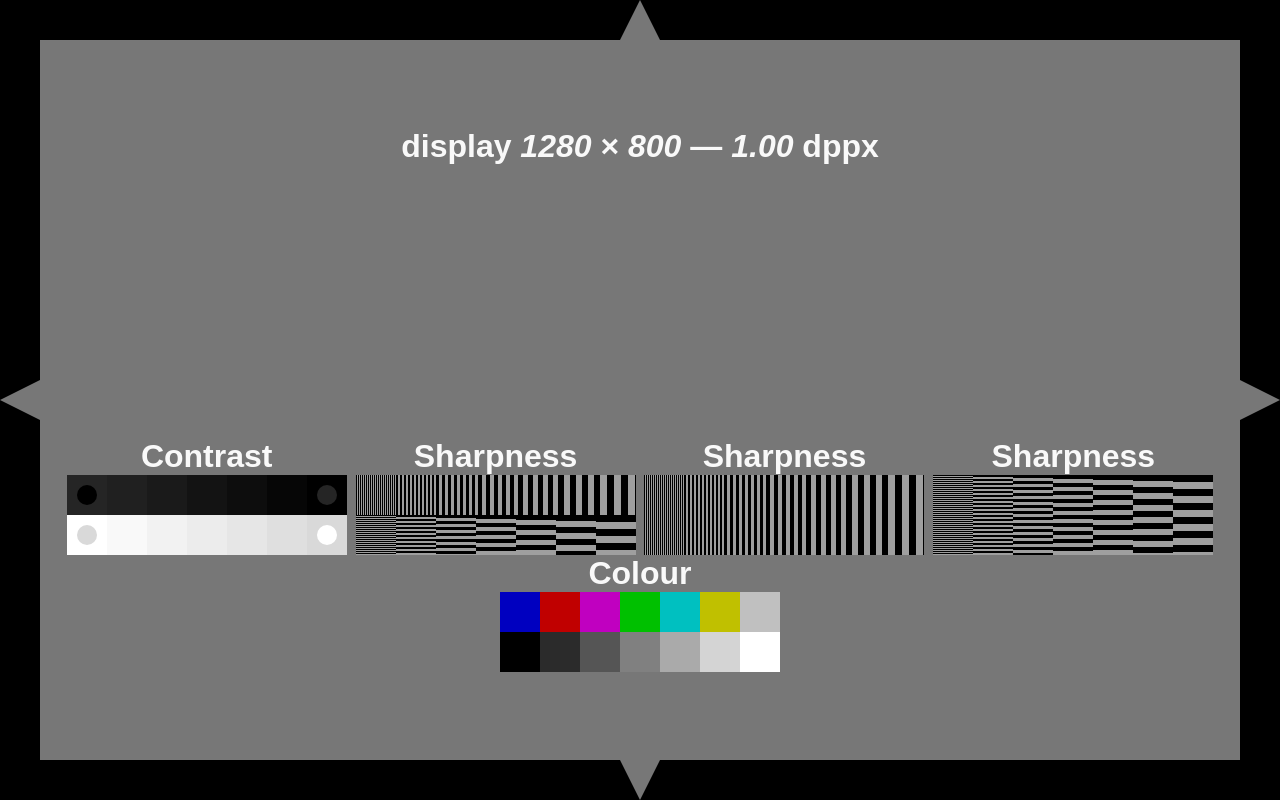
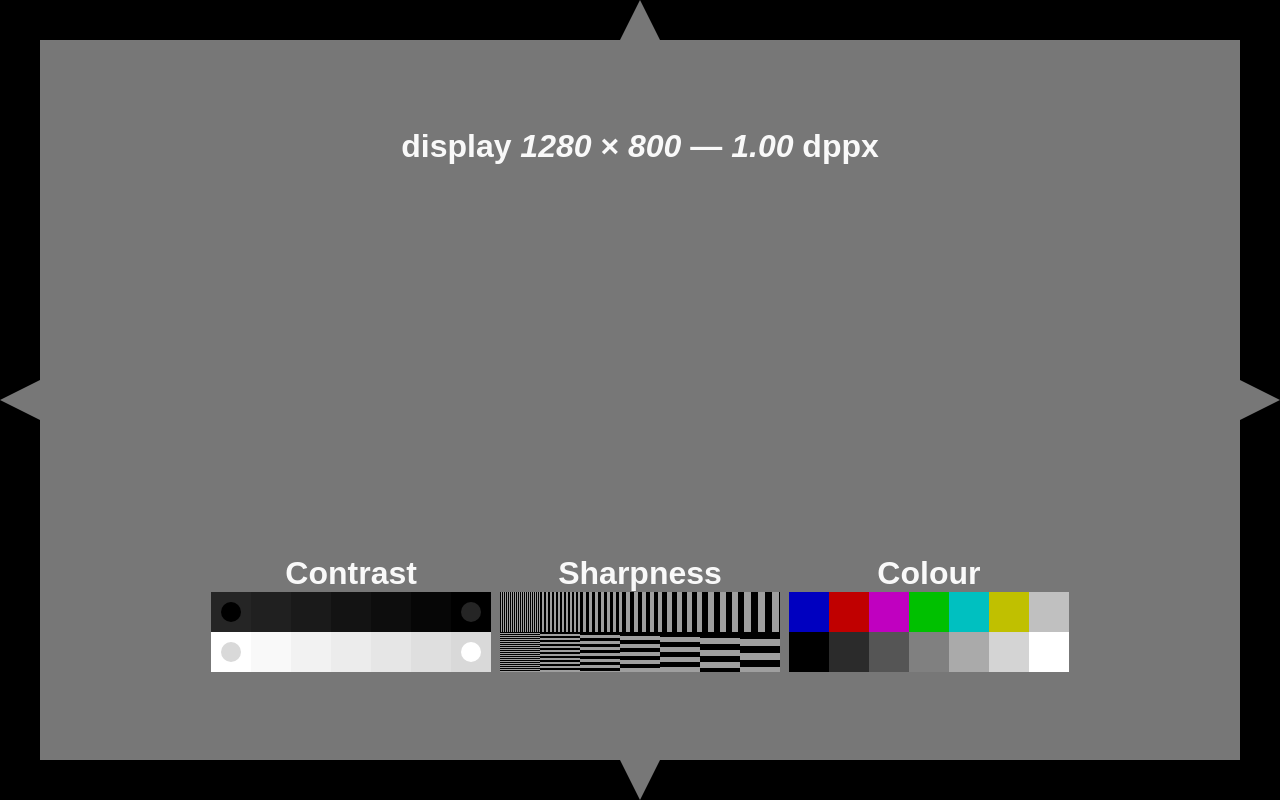
Before and after one commit to dascritch/testcard.html, a plain HTML site: page index.html in a window 1280 px wide. Drawn offline with Linux system fonts and the light colour scheme.

Commit message:
Cleanse : now sharpness both (h+v) by default

```diff
--- a/index.html
+++ b/index.html
@@ -10,7 +10,7 @@
 	<script type="text/json">
 	{
 		"default" : {
-			"charts" : ["contrast" , "sharpnessh" , "sharpnessv" , "sharpness"  , "colour"]
+			"charts" : ["contrast", "sharpness"  , "colour"]
 		},
 		"scenes" : [
 			{
--- a/testcard.js
+++ b/testcard.js
@@ -9,10 +9,10 @@
 	var TC = {
 		defaults : {
 			back		: '#777777',
-			charts		: ['contrast', 'sharpnessh', 'colour'],
+			charts		: ['contrast', 'sharpness', 'colour'],
 			time		: "hh:mm:ss"
 		},
-		available_charts : ['contrast', 'sharpness', 'sharpnessh', 'colour', 'time'],
+		available_charts : ['contrast', 'sharpness', 'sharpnessh', 'sharpnessv', 'colour', 'time'],
 		available_scenes : ['img','video','youtube','vimeo','capture'],
 		parameters : {},
 		scene : {},
```
Also changed, not shown: 1 other file.
